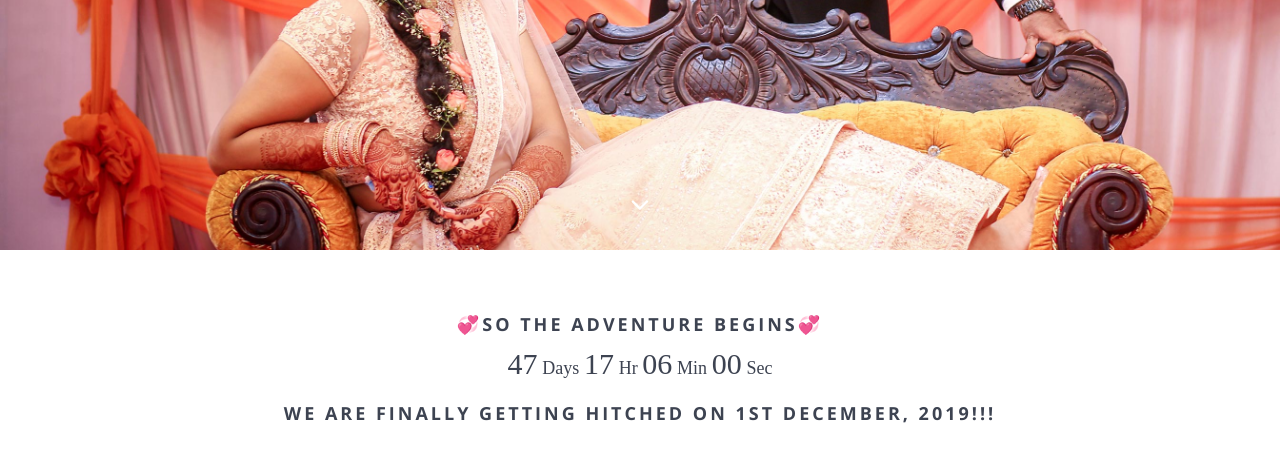
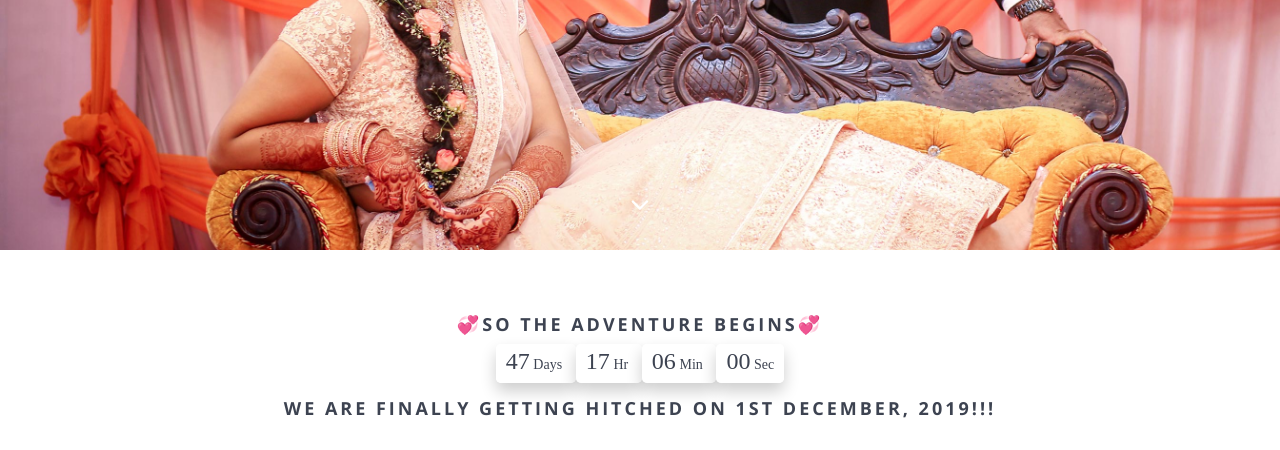
Before and after one commit to ashwitapoojari/ashwitapoojari.github.io, a website: page index.html in a window 1280 px wide. Shown: the part 500-950 px from the top of the page. Drawn offline with nearby package versions, Linux system fonts and the light colour scheme; some packages are replaced by stand-ins of ours; grey boxes are pictures that could not be loaded; a script that the page names is missing; files whose address does not match are found by name.

Commit message:
added box to countdown

```diff
--- a/css/main.css
+++ b/css/main.css
@@ -23,7 +23,7 @@ Primary use:
 [ M-Text 16 - 25 ]*/
 .m1-txt1 {
   font-family: Montserrat-Regular;
-  font-size: 18px;
+  font-size: 14px;
   color: #3D4351;
   line-height: 1;
 }
@@ -34,7 +34,7 @@ Primary use:
 [ L-Text >= 26 ]*/
 .l1-txt1 {
   font-family: Montserrat-Regular;
-  font-size: 30px;
+  font-size: 24px;
   color: #3D4351;
   line-height: 1;
 }
--- a/index.html
+++ b/index.html
@@ -89,22 +89,51 @@
             <div class="col-md-12 text-center">
                     <h3>💞SO THE ADVENTURE BEGINS💞</h3>
 
-                <h4>
                 <div class="flex-col-c-sb size1 overlay1 p-l-75 p-r-75 p-t-20 p-b-40 p-lr-15-sm">
                     <div class="w-full flex-w flex-sb-m">
                         <div class="flex-w cd100 p-t-15 p-b-15 p-r-36">
                             <div class="flex-w flex-b m-r-22 m-t-8 m-b-8">
+                                <span style="
+                                background: white;
+                                box-shadow: 0 8px 16px 0 rgba(0,0,0,0.2);
+                                border-radius: 5px;
+                                padding: 10px;
+                                height: 65px;
+                                width: 60px;">
                                 <span class="l1-txt1 wsize1 days">35</span>
                                 <span class="m1-txt1 p-b-2">Days</span>
-
+                            </span>
+                            <span style="
+                            background: white;
+                            box-shadow: 0 8px 16px 0 rgba(0,0,0,0.2);
+                            border-radius: 5px;
+                            padding: 10px;
+                            height: 65px;
+                            width: 60px;">
                                 <span class="l1-txt1 wsize1 hours">17</span>
                                 <span class="m1-txt1 p-b-2">Hr</span>
-
+                            </span>
+                            <span style="
+                            background: white;
+                            box-shadow: 0 8px 16px 0 rgba(0,0,0,0.2);
+                            border-radius: 5px;
+                            height: 65px;
+                            width: 60px;
+                            padding: 10px;">
                                 <span class="l1-txt1 wsize1 minutes">50</span>
                                 <span class="m1-txt1 p-b-2">Min</span>
-
+                            </span>
+                            <span style="
+                            background: white;
+                            box-shadow: 0 8px 16px 0 rgba(0,0,0,0.2);
+                            border-radius: 5px;
+                            padding: 10px;
+                            height: 65px;
+                            width: 60px;">
                                 <span class="l1-txt1 wsize1 seconds">39</span>
                                 <span class="m1-txt1 p-b-2">Sec</span>
+                            </span>
+
                             </div>
                         </div>
                     </div>
```
